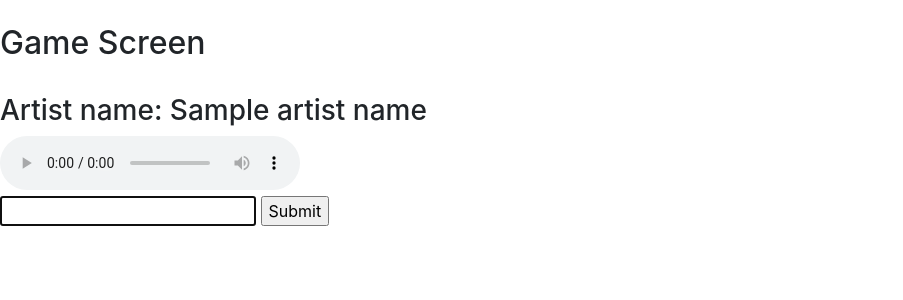
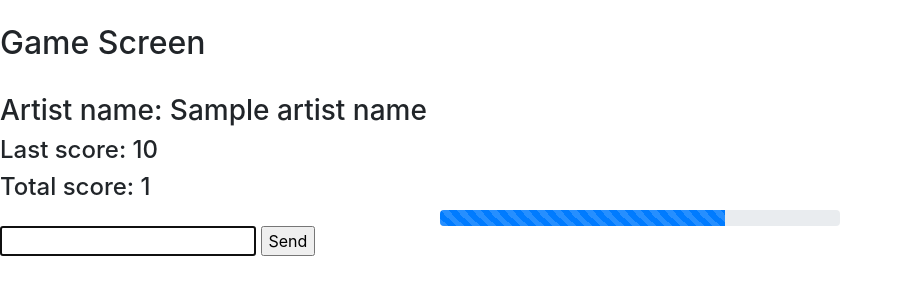
Before and after one commit to MrDajman/MusicQuiz, a Flask app: template templates/music_game.html in a window 1280 px wide. Shown: the top 300 px of the page, without its empty margins (0-903 px from the left). Run offline with Flask 2, Linux system fonts and the light colour scheme; the template is opened without the code that fills it: most values are stand-ins (such as "Sample title", 1, 10 or a date in 2020); some libraries are stand-ins or nearby versions.

Commit message:
working points counting

```diff
--- a/app.py
+++ b/app.py
@@ -3,7 +3,10 @@ import requests
 import json
 from flask import Flask, render_template, request, session, url_for, current_app, redirect, flash, Response, send_from_directory
 import random
+import re
 #import string
+from difflib import SequenceMatcher
+
 
 app = Flask(__name__)
 app.secret_key = "hello"
@@ -29,48 +32,74 @@ def home():
 @app.route('/artist_info', methods=['POST'])
 def artist_info():
     artist_name = request.form['artistName']
-
+    artist_found = 1
     print(artist_name)
     song_list = get_artist_song_list(str(artist_name))
-
+    if len(song_list) == 0:
+        artist_found = 0
     session['song_list'] = song_list
     session['artist_name'] = artist_name
     session["current_song"] = ""
+    session["total_points"] = 0
     print(song_list)
     #download_random_song(song_list)
-    return render_template("artist_info.html", artist_name = artist_name, found_songs = len(song_list))
+    return render_template("artist_info.html", artist_name = artist_name, found_songs = len(song_list), artist_found = artist_found)
 
 
 
 @app.route('/game', methods=['GET', 'POST'])
 def game():
 
-
+    points = 0
     prev_song = session["current_song"]
-    print(prev_song)
     if request.method == "POST":
         answer = request.form['answer']
+        time_left = request.form['points']
         #print(answer)
         #print(session["current_song"])
-        if answer.lower() == session["current_song"].lower():
-            good_answer = 1
+        no_par = session["current_song"].lower()
+        no_par = re.sub("\s?\(.*\)","",no_par)
+        possible_answers = [session["current_song"].lower(), no_par]
+        if answer == "                              ":
+            good_answer = -1
+            points = 0
         else:
-            good_answer = 0
+            if answer.lower() in possible_answers:
+                good_answer = 1
+                points = (float(time_left)/30.0)*500 + 500 #time max -> 1000 pts; time 0 -> 500 pts
+            else:
+                sim = similar(answer.lower(), no_par)
+                print(sim)
+                if sim> 0.6:
+                    good_answer = 3
+                    points = ((float(time_left)/30.0)*500 + 500) * 0.75 #time max -> 750 pts; time 0 ->  pts
+                else:
+                    good_answer = 0
+                    points = 0
+
     else:
         good_answer = 2
 
+    points = int(points)
+    session["total_points"] += points
 
-    session["current_song"] = get_random_song(session['song_list'])
-    #print("xx")
-    #print(session["current_song"])
-    song_mp3_url = get_random_song_mp3(session['current_song'],session['artist_name'])
+    for i in range(10):
+        session["current_song"] = get_random_song(session['song_list'])
+        song_mp3_url = get_random_song_mp3(session['current_song'],session['artist_name'])
+        if song_mp3_url != "not available":
+            break
+
+    if song_mp3_url == "not available":
+        return "no music files available"
 
     #send_from_directory("static", "static/")
     return render_template("music_game.html",
                             artist_name = session['artist_name'],
                             song_url = song_mp3_url,
                             good_answer = good_answer,
-                            prev_song_title = prev_song)
+                            prev_song_title = prev_song,
+                            total_points = session["total_points"],
+                            last_points = points)
 
 def get_artist_song_list(artist_name):
     song_title_list = []
@@ -79,7 +108,11 @@ def get_artist_song_list(artist_name):
     base_url = "https://www.theaudiodb.com/api/v1/json/1/search.php?s="
     r = requests.get(base_url+str(artist_name))
     #print(r)
-    print(r.json()["artists"][0]["idArtist"])
+    try:
+        if r.json()["artists"][0]["idArtist"] == None:
+            return []
+    except TypeError:
+        return []
     artist_id = r.json()["artists"][0]["idArtist"]
 
     # get discography
@@ -96,6 +129,10 @@ def get_artist_song_list(artist_name):
         for track in r.json()["track"]:
             #print(track["strTrack"])
             song_title_list.append(track["strTrack"])
+            if len(song_title_list) > 300:
+                break
+        if len(song_title_list) > 300:
+            break
 
     return song_title_list
 
@@ -132,10 +169,15 @@ def get_random_song_mp3(random_song, artist_name):
     print(complete_url)
     r = requests.get(complete_url)
     #print(r.json())
-    preview_url = r.json()["data"][0]["preview"]
+    try:
+        preview_url = r.json()["data"][0]["preview"]
+        return preview_url
+    except:
+        print("PREVIEW NOT AVAILABLE!")
+        return "not available"
 
-    return preview_url
-
+def similar(a, b):
+    return SequenceMatcher(None, a, b).ratio()
 
 if __name__ == '__main__':
     #download_random_song(artist_name = "Dawid Podsiadło")
--- a/templates/artist_info.html
+++ b/templates/artist_info.html
@@ -10,13 +10,17 @@
 
     <h2>Artist info</h2>
     <br>
+    {% if artist_found == 1 %}
     <h3>Artist name: {{ artist_name }}</h3>
     <h3>Found songs: {{ found_songs }}</h3>
-
     <br>
     Generate random song:
     <form action="{{ url_for('game') }}" method="get">
       <input type="submit" text = "Generate">
     </form>
 
+    {% else %}
+    <h3>Artist not recognized</h3>
+    {% endif %}
+
 {% endblock %}
--- a/templates/music_game.html
+++ b/templates/music_game.html
@@ -17,16 +17,76 @@
     {% elif good_answer == 0 %}
 
     <h3 style="color:red"> Bad answer =( Correct answer was: {{ prev_song_title }} </h3>
+    {% elif good_answer == 3 %}
+
+    <h3 style="color:green"> Good enough ;) Correct answer was: {{ prev_song_title }} </h3>
+    {% elif good_answer == -1 %}
+
+    <h3 style="color:blue"> Too late =-< Correct answer was: {{ prev_song_title }} </h3>
     {% endif %}
-    <audio controls autoplay>
+
+    <h4>Last score: {{ last_points }}</h4>
+    <h4>Total score: {{ total_points }}</h4>
+
+    <audio autoplay>
       <source src="{{ song_url }}" type="audio/mpeg">
     Your browser does not support the audio element.
   </audio>
 
+	<div style="max-width: 400px;margin: auto;text-align: center;">
+  <div class="progress">
+    <div class="progress-bar progress-bar-striped active center-block" role="progressbar" aria-valuenow="" aria-valuemin="0" aria-valuemax="100">
+      <span class="progress-bar-label"></span>
+    </div>
+  </div>
+</div>
+
   <form action="{{ url_for('game') }}" method="post">
-    <input type="text" name="answer" autofocus>
-    <input type="submit">
+    <input type="text" name="answer" autofocus id="answer_text">
+    <input type="submit" value="Send" id="answer_button">
+    <input type="hidden" id="points" name="points" value="-1">
   </form>
 
 
+
+<script>
+
+  var countDownDate = new Date().getTime()+30000;
+  // Update the count down every 1 second
+  var x = setInterval(function() {
+    var now = new Date().getTime();
+    // Find the distance between now and the count down date
+    var distance = countDownDate - now;
+
+    // Time calculations for days, hours, minutes and seconds
+    var days = Math.floor(distance / (1000 * 60 * 60 * 24));
+    var hours = Math.floor((distance % (1000 * 60 * 60 * 24)) / (1000 * 60 * 60));
+    var minutes = Math.floor((distance % (1000 * 60 * 60)) / (1000 * 60));
+    var seconds = Math.floor((distance % (1000 * 60)) / 100);
+
+    seconds = seconds / 10.0;
+    document.getElementById("points").setAttribute("value",seconds);
+
+    $('.progress-bar').css('width', ((seconds/30.0)*100.0)+"%");
+    // Output the result in an element with id="demo"
+    //document.getElementById("countdown").innerHTML = seconds + "s ";
+
+    // If the count down is over, write some text
+    if (distance < 0) {
+      var text_field = document.getElementById("answer_text");
+      text_field.setAttribute("value", "                              ");
+      document.getElementById("answer_button").click();
+
+      //$.post( "/game", {
+      //  javascript_data: 99
+      //});
+      //window.open("{{ url_for('game') }}","_self")
+    //  clearInterval(x);
+    //  document.getElementById("countdown").innerHTML = "EXPIRED";
+    clearInterval(x);
+    }
+  }, 100);
+  </script>
+
+
 {% endblock %}
```
